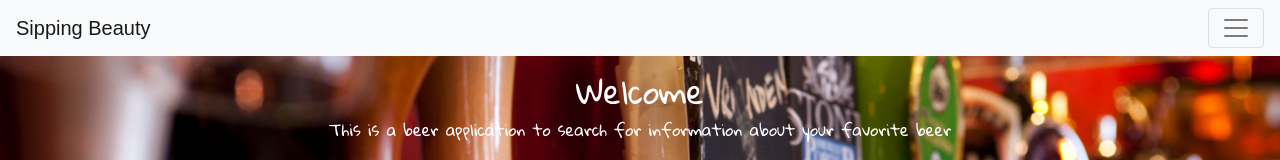
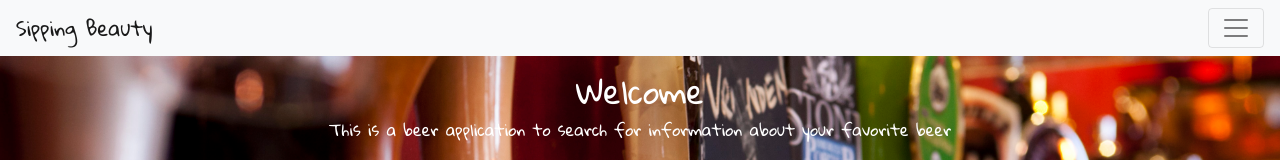
Before and after one commit to simonchen92/Sipping-Beauty-FrontEnd, a React app: page / in a window 1280 px wide. Shown: the top 160 px of the page. Built offline with nearby package versions, Linux system fonts and the light colour scheme.

Commit message:
Styling Navbar using SASS

```diff
--- a/src/components/Header/Header.js
+++ b/src/components/Header/Header.js
@@ -1,6 +1,9 @@
 import React, { Fragment } from 'react'
 import Nav from 'react-bootstrap/Nav'
 import Navbar from 'react-bootstrap/Navbar'
+
+// Styling
+import './Header.scss'
 
 const authenticatedOptions = (
   <Fragment>
@@ -26,7 +29,7 @@ const alwaysOptions = (
 )
 
 const Header = ({ user }) => (
-  <Navbar collapseOnSelect bg="light" variant="light" expand="true" sticky="top">
+  <Navbar className="navbar" collapseOnSelect bg="light" variant="light" expand="true" sticky="top">
     <Navbar.Brand href="#">
       Sipping Beauty
     </Navbar.Brand>
--- /dev/null
+++ b/src/components/Header/Header.scss
@@ -0,0 +1,3 @@
+.navbar {
+    font-family: 'Gloria Hallelujah', cursive;
+}
```
